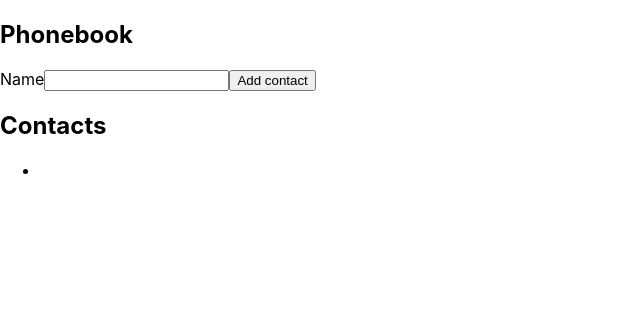
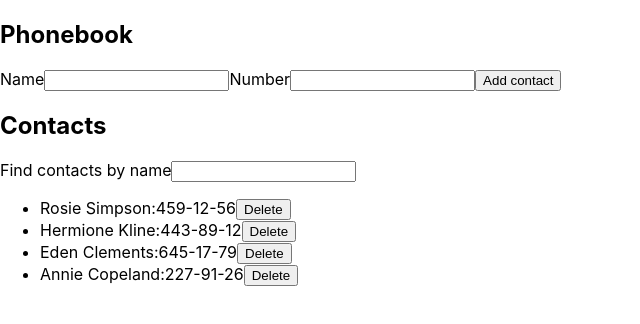
Before and after one commit to OlegAndreiev/goit-react-hw-02-phonebook, a React (Create React App) app: page / in a window 1280 px wide. Shown: the top 324 px of the page, without its empty margins (0-640 px from the left). Built offline with nearby package versions, Linux system fonts and the light colour scheme.

Commit message:
Workiing

```diff
--- a/src/components/App.jsx
+++ b/src/components/App.jsx
@@ -3,28 +3,63 @@ import Form from './SectionForm/Form';
 import SectionForm from './SectionForm/SectionForm';
 import SectionContacts from './SectionContacts/SectionContacts';
 import ContactList from './SectionContacts/ContactsList';
+import Filter from './SectionContacts/Filter';
 
 class App extends React.Component {
   state = {
-    contacts: [],
-    name: '',
+    contacts: [
+      { id: 'id-1', name: 'Rosie Simpson', number: '459-12-56' },
+      { id: 'id-2', name: 'Hermione Kline', number: '443-89-12' },
+      { id: 'id-3', name: 'Eden Clements', number: '645-17-79' },
+      { id: 'id-4', name: 'Annie Copeland', number: '227-91-26' },
+    ],
+    filter: '',
+    // name: '',
+    // number: '',
   };
   formSubmitHandler = data => {
-    // console.log(data);
+    console.log(data);
     this.setState({
-      contacts: data,
+      contacts: [
+        ...this.state.contacts,
+        { id: data.id, name: data.name, number: data.number },
+      ],
     });
-    console.log(this.state);
-    // return data;
   };
+
+  deleteContact = toDeleteId => {
+    this.setState(prevState => ({
+      contacts: prevState.contacts.filter(contact => contact.id !== toDeleteId),
+    }));
+  };
+
+  filterForContacts = event => {
+    this.setState({ filter: event.currentTarget.value });
+  };
+
+  filteredContacts = () => {
+    const { filter, contacts } = this.state;
+    const normalizedFilter = filter.toLowerCase();
+    return contacts.filter(contact =>
+      contact.name.toLowerCase().includes(normalizedFilter)
+    );
+  };
+
   render() {
+    const { numbers, filter } = this.state;
+    const filteredContacts = this.filteredContacts();
     return (
       <>
         <SectionForm title="Phonebook">
           <Form onSubmit={this.formSubmitHandler} />
         </SectionForm>
         <SectionContacts title="Contacts">
-          <ContactList contacts={this.state.contacts} />
+          <Filter value={filter} onChange={this.filterForContacts} />
+          <ContactList
+            contacts={filteredContacts}
+            numbers={numbers}
+            onDeleteContact={this.deleteContact}
+          />
         </SectionContacts>
       </>
     );
--- a/src/components/SectionContacts/ContactsList.js
+++ b/src/components/SectionContacts/ContactsList.js
@@ -1,11 +1,14 @@
 import React from 'react';
 
-const ContactsList = props => {
-  console.log(props);
-  return (
-    <ul id={props.contacts.id}>
-      <li>{props.contacts.name}</li>
-    </ul>
-  );
-};
+const ContactsList = ({ contacts, onDeleteContact }) => (
+  <ul>
+    {contacts.map(el => (
+      <li key={el.id}>
+        {el.name}:{el.number}
+        <button onClick={() => onDeleteContact(el.id)}>Delete</button>
+      </li>
+    ))}
+  </ul>
+);
+
 export default ContactsList;
--- /dev/null
+++ b/src/components/SectionContacts/Filter.js
@@ -0,0 +1,10 @@
+import React from 'react';
+
+const Filter = ({ value, onChange }) => (
+  <label>
+    Find contacts by name
+    <input type="text" value={value} onChange={onChange}></input>
+  </label>
+);
+
+export default Filter;
--- a/src/components/SectionForm/Form.js
+++ b/src/components/SectionForm/Form.js
@@ -2,39 +2,50 @@ import React from 'react';
 import { nanoid } from 'nanoid';
 class Form extends React.Component {
   state = {
-    contacts: [],
+    id: '',
     name: '',
+    number: '',
   };
 
-  handleInputChange = event => {
+  handleInputChangeName = event => {
     this.setState({ id: nanoid() });
     this.setState({ name: event.currentTarget.value });
   };
 
-  createUserContact = () => {
-    this.setState(
-      this.state.contacts.splice(0, 0, {
-        id: this.state.id,
-        name: this.state.name,
-      })
-    );
-    // this.setState(this.state.contacts.push({ 2: 1 }));
-    // this.addContactId();
-    // this.setState(prevState => ({
-    //   contacts: [this.state],
-    // }));
-    console.log(this.state);
+  handleInputChangeNumber = event => {
+    this.setState({ number: event.currentTarget.value });
   };
+  // createUserContact = () => {
+  //   // this.setState(
+  //   //   this.state.contacts.splice(0, 0, {
+  //   //     id: this.state.id,
+  //   //     name: this.state.name,
+  //   //   })
+  //   // );
+  //   this.setState({
+  //     contacts: [
+  //       ...this.state.contacts,
+  //       { id: this.state.id, name: this.state.name },
+  //     ],
+  //   });
+  //   // this.setState(this.state.contacts.push({ 2: 1 }));
+  //   // this.addContactId();
+  //   // this.setState(prevState => ({
+  //   //   contacts: [this.state],
+  //   // }));
+  //   console.log(this.state);
+  // };
 
   handleSubmit = event => {
     event.preventDefault();
-    this.createUserContact();
-    this.props.onSubmit(this.state.contacts[0]);
+
+    // this.createUserContact();
+    this.props.onSubmit(this.state);
     this.reset();
   };
 
   reset = () => {
-    this.setState({ contacts: [], name: '', id: '' });
+    this.setState({ contacts: [], name: '', id: '', number: '' });
   };
 
   render() {
@@ -46,9 +57,21 @@ class Form extends React.Component {
             type="text"
             name="name"
             value={this.state.name}
-            onChange={this.handleInputChange}
+            onChange={this.handleInputChangeName}
             pattern="^[a-zA-Zа-яА-Я]+(([' -][a-zA-Zа-яА-Я ])?[a-zA-Zа-яА-Я]*)*$"
             title="Name may contain only letters, apostrophe, dash and spaces. For example Adrian, Jacob Mercer, Charles de Batz de Castelmore d'Artagnan"
+            required
+          />
+        </label>
+        <label>
+          Number
+          <input
+            type="tel"
+            name="number"
+            value={this.state.number}
+            onChange={this.handleInputChangeNumber}
+            pattern="\+?\d{1,4}?[-.\s]?\(?\d{1,3}?\)?[-.\s]?\d{1,4}[-.\s]?\d{1,4}[-.\s]?\d{1,9}"
+            title="Phone number must be digits and can contain spaces, dashes, parentheses and can start with +"
             required
           />
         </label>
```
